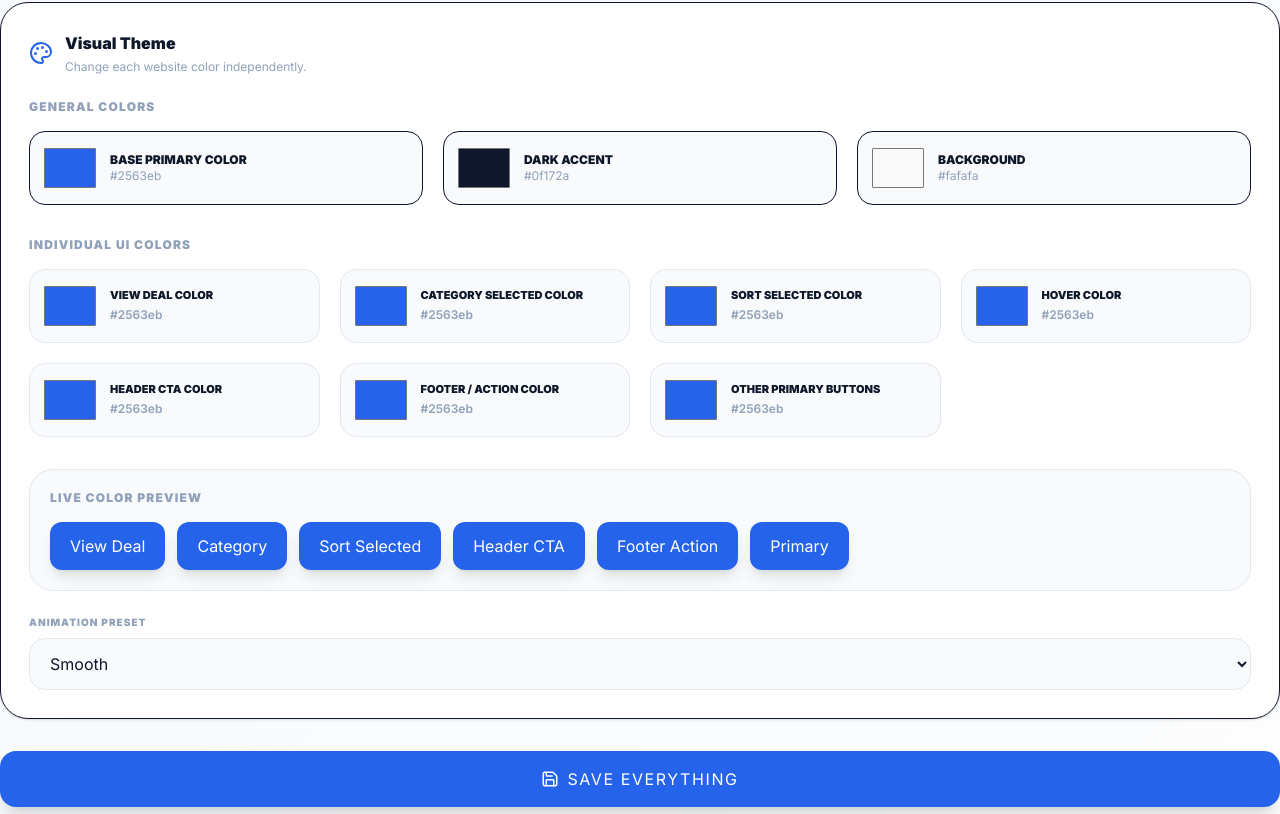
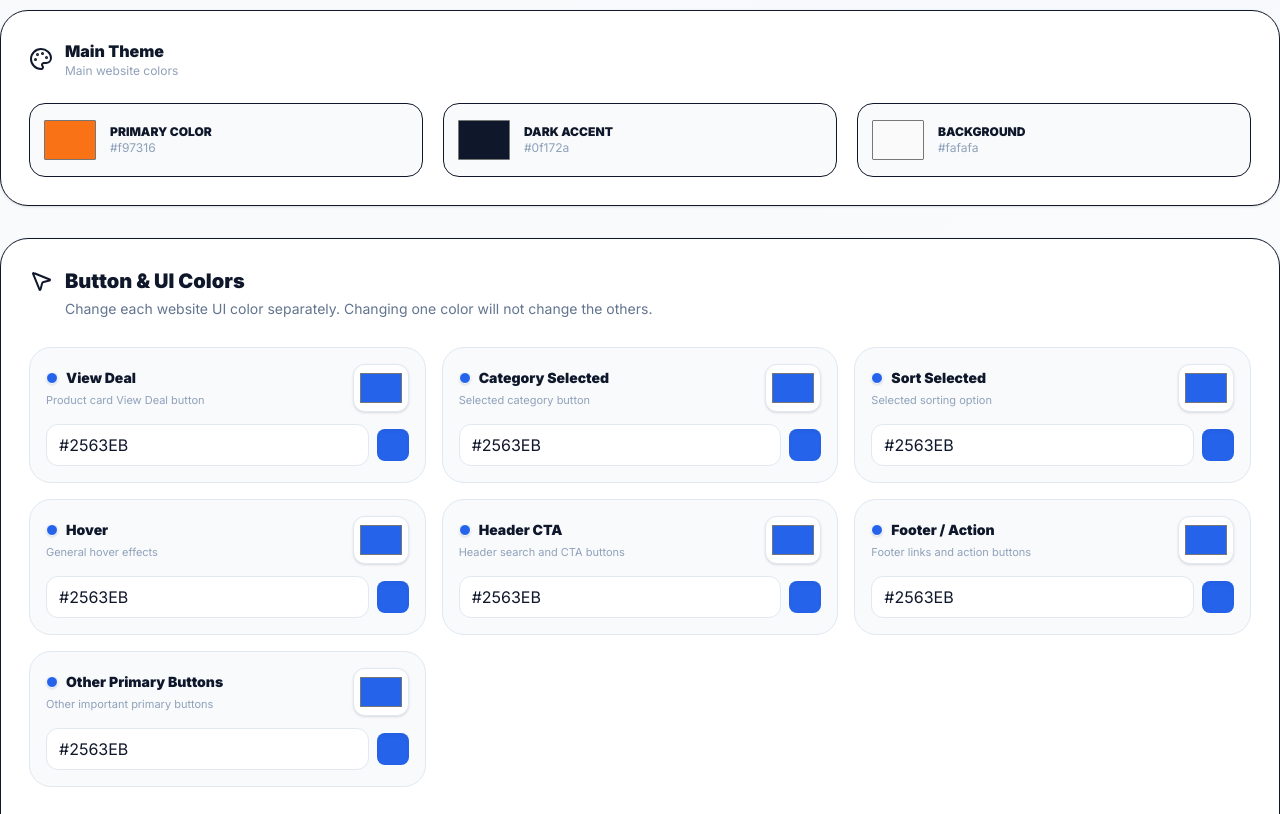
Before and after one commit to devappriyacostha-cyber/AffiliateShop-Pro-Optimized-Full-Build, a Next.js app: page /admin/settings in a window 1280 px wide. Shown: the part 926-1740 px from the top of the page. Built offline with nearby package versions, Linux system fonts and the light colour scheme; no server answers; the database is empty.

Commit message:
Update page.tsx

```diff
--- a/src/app/admin/settings/page.tsx
+++ b/src/app/admin/settings/page.tsx
@@ -1,7 +1,15 @@
 "use client";
 
 import { useState } from "react";
-import { Save, Palette, Globe2, Share2, Sparkles } from "lucide-react";
+import {
+  Save,
+  Palette,
+  Globe2,
+  Share2,
+  Sparkles,
+  MousePointer2,
+  SlidersHorizontal,
+} from "lucide-react";
 import { updateSettings } from "../actions";
 
 const defaults: Record<string, string> = {
@@ -13,17 +21,18 @@ const defaults: Record<string, string> = {
   youtubeUrl: "",
   instagramUrl: "",
 
-  primaryColor: "#2563eb",
+  primaryColor: "#f97316",
   accentColor: "#0f172a",
   backgroundColor: "#fafafa",
 
+  // NEW UI COLORS
   viewDealColor: "#2563eb",
   categorySelectedColor: "#2563eb",
   sortSelectedColor: "#2563eb",
   hoverColor: "#2563eb",
   headerCtaColor: "#2563eb",
   footerActionColor: "#2563eb",
-  primaryButtonColor: "#2563eb",
+  otherPrimaryColor: "#2563eb",
 
   animation: "smooth",
 
@@ -32,6 +41,50 @@ const defaults: Record<string, string> = {
   featuredTitle: "Featured Deals",
   searchPlaceholder: "Search products...",
 };
+
+type ColorItem = {
+  key: string;
+  label: string;
+  description: string;
+};
+
+const uiColors: ColorItem[] = [
+  {
+    key: "viewDealColor",
+    label: "View Deal",
+    description: "Product card View Deal button",
+  },
+  {
+    key: "categorySelectedColor",
+    label: "Category Selected",
+    description: "Selected category button",
+  },
+  {
+    key: "sortSelectedColor",
+    label: "Sort Selected",
+    description: "Selected sorting option",
+  },
+  {
+    key: "hoverColor",
+    label: "Hover",
+    description: "General hover effects",
+  },
+  {
+    key: "headerCtaColor",
+    label: "Header CTA",
+    description: "Header search and CTA buttons",
+  },
+  {
+    key: "footerActionColor",
+    label: "Footer / Action",
+    description: "Footer links and action buttons",
+  },
+  {
+    key: "otherPrimaryColor",
+    label: "Other Primary Buttons",
+    description: "Other important primary buttons",
+  },
+];
 
 export default function AdminSettings({
   initialSettings = {},
@@ -47,8 +100,8 @@ export default function AdminSettings({
   const [saved, setSaved] = useState(false);
 
   const set = (key: string, value: string) => {
-    setForm((v) => ({
-      ...v,
+    setForm((current) => ({
+      ...current,
       [key]: value,
     }));
   };
@@ -57,33 +110,26 @@ export default function AdminSettings({
     setSaving(true);
     setSaved(false);
 
+    try {
       await updateSettings(form);
 
-    setSaving(false);
       setSaved(true);
 
       setTimeout(() => {
         setSaved(false);
       }, 2500);
+    } finally {
+      setSaving(false);
     }
-
-  const colorSettings = [
-    ["viewDealColor", "View Deal Color"],
-    ["categorySelectedColor", "Category Selected Color"],
-    ["sortSelectedColor", "Sort Selected Color"],
-    ["hoverColor", "Hover Color"],
-    ["headerCtaColor", "Header CTA Color"],
-    ["footerActionColor", "Footer / Action Color"],
-    ["primaryButtonColor", "Other Primary Buttons"],
-  ];
+  }
 
   return (
     <div className="space-y-8">
 
-      {/* HEADER */}
+      {/* PAGE HEADER */}
       <div>
         <div className="flex items-center gap-3">
-          <Sparkles className="text-[var(--primary)]" />
+          <Sparkles className="settings-primary-icon" />
 
           <h1 className="text-3xl font-black tracking-tight text-slate-950">
             Site Settings
@@ -91,18 +137,18 @@ export default function AdminSettings({
         </div>
 
         <p className="mt-2 text-sm text-slate-500">
-          Control the website identity, content and every major UI color
+          Control the main website identity, links, content and visual theme
           from one place.
         </p>
       </div>
 
+      {/* BRAND + CONTENT */}
       <section className="grid gap-6 lg:grid-cols-2">
 
-        {/* BRAND */}
         <div className="rounded-[28px] border bg-white p-7 shadow-sm">
 
           <div className="mb-6 flex items-center gap-3">
-            <Globe2 className="text-[var(--primary)]" />
+            <Globe2 className="settings-primary-icon" />
 
             <h2 className="font-black">
               Brand & Content
@@ -120,6 +166,7 @@ export default function AdminSettings({
               ["featuredTitle", "Featured section title"],
               ["searchPlaceholder", "Search placeholder"],
             ].map(([key, label]) => (
+
               <label key={key} className="block">
 
                 <span className="mb-2 block text-[10px] font-black uppercase tracking-widest text-slate-400">
@@ -129,10 +176,11 @@ export default function AdminSettings({
                 <input
                   value={form[key] ?? ""}
                   onChange={(e) => set(key, e.target.value)}
-                  className="w-full rounded-2xl border border-slate-200 bg-slate-50 px-4 py-3.5 text-sm font-semibold outline-none transition focus:border-[var(--primary)] focus:ring-4 focus:ring-[color-mix(in_srgb,var(--primary)_10%,transparent)]"
+                  className="w-full rounded-2xl border border-slate-200 bg-slate-50 px-4 py-3.5 text-sm font-semibold outline-none transition focus:border-[var(--other-primary)] focus:ring-4 focus:ring-[color-mix(in_srgb,var(--other-primary)_10%,transparent)]"
                 />
 
               </label>
+
             ))}
 
           </div>
@@ -142,11 +190,13 @@ export default function AdminSettings({
         <div className="rounded-[28px] border bg-white p-7 shadow-sm">
 
           <div className="mb-6 flex items-center gap-3">
-            <Share2 className="text-[var(--primary)]" />
+
+            <Share2 className="settings-primary-icon" />
 
             <h2 className="font-black">
               Social Links
             </h2>
+
           </div>
 
           <div className="space-y-4">
@@ -156,6 +206,7 @@ export default function AdminSettings({
               ["youtubeUrl", "YouTube channel URL"],
               ["instagramUrl", "Instagram URL"],
             ].map(([key, label]) => (
+
               <label key={key} className="block">
 
                 <span className="mb-2 block text-[10px] font-black uppercase tracking-widest text-slate-400">
@@ -166,44 +217,42 @@ export default function AdminSettings({
                   value={form[key] ?? ""}
                   onChange={(e) => set(key, e.target.value)}
                   placeholder="https://..."
-                  className="w-full rounded-2xl border border-slate-200 bg-slate-50 px-4 py-3.5 text-sm font-semibold outline-none transition focus:border-[var(--primary)]"
+                  className="w-full rounded-2xl border border-slate-200 bg-slate-50 px-4 py-3.5 text-sm font-semibold outline-none transition focus:border-[var(--other-primary)]"
                 />
 
               </label>
+
             ))}
 
           </div>
         </div>
 
-        {/* VISUAL THEME */}
-        <div className="rounded-[28px] border bg-white p-7 shadow-sm lg:col-span-2">
+      </section>
+
+      {/* BASIC COLORS */}
+      <section className="rounded-[28px] border bg-white p-7 shadow-sm">
 
         <div className="mb-6 flex items-center gap-3">
-            <Palette className="text-[var(--primary)]" />
+
+          <Palette className="settings-primary-icon" />
 
           <div>
             <h2 className="font-black">
-                Visual Theme
+              Main Theme
             </h2>
 
-              <p className="mt-1 text-xs text-slate-400">
-                Change each website color independently.
+            <p className="text-xs text-slate-400">
+              Main website colors
             </p>
           </div>
+
         </div>
-
-          {/* GENERAL COLORS */}
-          <div className="mb-8">
-
-            <h3 className="mb-4 text-xs font-black uppercase tracking-widest text-slate-400">
-              General Colors
-            </h3>
 
         <div className="grid gap-5 sm:grid-cols-3">
 
           {[
-                ["primaryColor", "Base Primary Color"],
-                ["accentColor", "Dark Accent"],
+            ["primaryColor", "Primary color"],
+            ["accentColor", "Dark accent"],
             ["backgroundColor", "Background"],
           ].map(([key, label]) => (
 
@@ -220,52 +269,12 @@ export default function AdminSettings({
               />
 
               <div>
+
                 <div className="text-xs font-black uppercase">
                   {label}
                 </div>
 
                 <div className="text-xs text-slate-400">
-                      {form[key]}
-                    </div>
-                  </div>
-
-                </label>
-
-              ))}
-
-            </div>
-          </div>
-
-          {/* INDIVIDUAL COLORS */}
-          <div>
-
-            <h3 className="mb-4 text-xs font-black uppercase tracking-widest text-slate-400">
-              Individual UI Colors
-            </h3>
-
-            <div className="grid gap-5 sm:grid-cols-2 lg:grid-cols-4">
-
-              {colorSettings.map(([key, label]) => (
-
-                <label
-                  key={key}
-                  className="group flex items-center gap-3 rounded-2xl border border-slate-200 bg-slate-50 p-3 transition hover:border-slate-300 hover:bg-white"
-                >
-
-                  <input
-                    type="color"
-                    value={form[key]}
-                    onChange={(e) => set(key, e.target.value)}
-                    className="h-12 w-14 cursor-pointer rounded-xl border-0 bg-transparent"
-                  />
-
-                  <div className="min-w-0">
-
-                    <div className="text-[11px] font-black uppercase leading-tight">
-                      {label}
-                    </div>
-
-                    <div className="mt-1 text-xs font-semibold text-slate-400">
                   {form[key]}
                 </div>
 
@@ -276,70 +285,197 @@ export default function AdminSettings({
           ))}
 
         </div>
+
+      </section>
+
+      {/* NEW UI COLOR CONTROL */}
+      <section className="rounded-[28px] border bg-white p-7 shadow-sm">
+
+        <div className="mb-7 flex items-start gap-3">
+
+          <MousePointer2 className="settings-primary-icon mt-0.5" />
+
+          <div>
+
+            <h2 className="text-xl font-black">
+              Button & UI Colors
+            </h2>
+
+            <p className="mt-1 text-sm text-slate-500">
+              Change each website UI color separately.
+              Changing one color will not change the others.
+            </p>
+
           </div>
 
-          {/* COLOR PREVIEW */}
-          <div className="mt-8 rounded-3xl border border-slate-200 bg-slate-50 p-5">
+        </div>
 
-            <div className="mb-4 text-xs font-black uppercase tracking-widest text-slate-400">
-              Live Color Preview
+        <div className="grid gap-4 md:grid-cols-2 xl:grid-cols-3">
+
+          {uiColors.map((item) => (
+
+            <div
+              key={item.key}
+              className="group rounded-[22px] border border-slate-200 bg-slate-50 p-4 transition hover:-translate-y-0.5 hover:shadow-md"
+            >
+
+              <div className="flex items-center justify-between gap-4">
+
+                <div className="min-w-0">
+
+                  <div className="flex items-center gap-2">
+
+                    <div
+                      className="h-3 w-3 rounded-full border border-white shadow-sm"
+                      style={{
+                        backgroundColor:
+                          form[item.key] || "#2563eb",
+                      }}
+                    />
+
+                    <div className="text-sm font-black text-slate-900">
+                      {item.label}
+                    </div>
+
+                  </div>
+
+                  <div className="mt-1 text-[11px] leading-4 text-slate-400">
+                    {item.description}
+                  </div>
+
+                </div>
+
+                <input
+                  type="color"
+                  value={form[item.key] || "#2563eb"}
+                  onChange={(e) => set(item.key, e.target.value)}
+                  title={`${item.label} color`}
+                  className="h-12 w-14 shrink-0 cursor-pointer rounded-xl border border-slate-200 bg-white p-1 shadow-sm"
+                />
+
+              </div>
+
+              <div className="mt-3 flex items-center gap-2">
+
+                <input
+                  type="text"
+                  value={form[item.key] || "#2563eb"}
+                  onChange={(e) => set(item.key, e.target.value)}
+                  className="min-w-0 flex-1 rounded-xl border border-slate-200 bg-white px-3 py-2 text-xs font-bold uppercase outline-none focus:border-[var(--other-primary)]"
+                />
+
+                <div
+                  className="h-8 w-8 shrink-0 rounded-lg shadow-inner"
+                  style={{
+                    backgroundColor:
+                      form[item.key] || "#2563eb",
+                  }}
+                />
+
+              </div>
+
+            </div>
+
+          ))}
+
+        </div>
+
+        {/* LIVE PREVIEW */}
+        <div className="mt-7 rounded-[24px] border border-dashed border-slate-300 bg-slate-50 p-5">
+
+          <div className="mb-4 flex items-center gap-2">
+
+            <SlidersHorizontal
+              size={16}
+              className="text-slate-400"
+            />
+
+            <span className="text-[10px] font-black uppercase tracking-widest text-slate-400">
+              Live Preview
+            </span>
+
           </div>
 
           <div className="flex flex-wrap gap-3">
 
             <button
               type="button"
-                style={{ backgroundColor: form.viewDealColor }}
-                className="rounded-xl px-5 py-3 text-xs font-black text-white shadow-lg"
+              style={{
+                backgroundColor: form.viewDealColor,
+              }}
+              className="rounded-xl px-5 py-3 text-xs font-black uppercase tracking-wider text-white shadow-sm"
             >
               View Deal
             </button>
 
             <button
               type="button"
-                style={{ backgroundColor: form.categorySelectedColor }}
-                className="rounded-xl px-5 py-3 text-xs font-black text-white shadow-lg"
+              style={{
+                backgroundColor: form.categorySelectedColor,
+              }}
+              className="rounded-xl px-5 py-3 text-xs font-black uppercase tracking-wider text-white shadow-sm"
             >
-                Category
+              Selected Category
             </button>
 
             <button
               type="button"
-                style={{ backgroundColor: form.sortSelectedColor }}
-                className="rounded-xl px-5 py-3 text-xs font-black text-white shadow-lg"
+              style={{
+                backgroundColor: form.sortSelectedColor,
+              }}
+              className="rounded-xl px-5 py-3 text-xs font-black uppercase tracking-wider text-white shadow-sm"
             >
-                Sort Selected
+              Selected Sort
             </button>
 
             <button
               type="button"
-                style={{ backgroundColor: form.headerCtaColor }}
-                className="rounded-xl px-5 py-3 text-xs font-black text-white shadow-lg"
+              style={{
+                backgroundColor: form.headerCtaColor,
+              }}
+              className="rounded-xl px-5 py-3 text-xs font-black uppercase tracking-wider text-white shadow-sm"
             >
               Header CTA
             </button>
 
             <button
               type="button"
-                style={{ backgroundColor: form.footerActionColor }}
-                className="rounded-xl px-5 py-3 text-xs font-black text-white shadow-lg"
+              style={{
+                backgroundColor: form.footerActionColor,
+              }}
+              className="rounded-xl px-5 py-3 text-xs font-black uppercase tracking-wider text-white shadow-sm"
             >
               Footer Action
             </button>
 
             <button
               type="button"
-                style={{ backgroundColor: form.primaryButtonColor }}
-                className="rounded-xl px-5 py-3 text-xs font-black text-white shadow-lg"
+              style={{
+                backgroundColor: form.otherPrimaryColor,
+              }}
+              className="rounded-xl px-5 py-3 text-xs font-black uppercase tracking-wider text-white shadow-sm"
             >
               Primary
             </button>
 
           </div>
+
         </div>
 
+      </section>
+
       {/* ANIMATION */}
-          <div className="mt-6">
+      <section className="rounded-[28px] border bg-white p-7 shadow-sm">
+
+        <div className="mb-5 flex items-center gap-3">
+
+          <Sparkles className="settings-primary-icon" />
+
+          <h2 className="font-black">
+            Animation
+          </h2>
+
+        </div>
 
         <label className="block">
 
@@ -350,19 +486,27 @@ export default function AdminSettings({
           <select
             value={form.animation}
             onChange={(e) => set("animation", e.target.value)}
-                className="w-full rounded-2xl border border-slate-200 bg-slate-50 px-4 py-3.5 font-bold outline-none transition focus:border-[var(--primary)]"
+            className="w-full rounded-2xl border border-slate-200 bg-slate-50 px-4 py-3.5 font-bold outline-none focus:border-[var(--other-primary)]"
           >
-                <option value="smooth">Smooth</option>
-                <option value="minimal">Minimal</option>
-                <option value="energetic">Energetic</option>
-                <option value="none">No animation</option>
+            <option value="smooth">
+              Smooth
+            </option>
+
+            <option value="minimal">
+              Minimal
+            </option>
+
+            <option value="energetic">
+              Energetic
+            </option>
+
+            <option value="none">
+              No animation
+            </option>
+
           </select>
 
         </label>
-
-          </div>
-
-        </div>
 
       </section>
 
@@ -370,8 +514,9 @@ export default function AdminSettings({
       <button
         disabled={saving}
         onClick={save}
-        className="flex w-full items-center justify-center gap-2 rounded-2xl bg-[var(--primary)] py-4 font-black uppercase tracking-widest text-white shadow-xl transition hover:brightness-90 disabled:opacity-50"
+        className="settings-save-button flex w-full items-center justify-center gap-2 rounded-2xl py-4 font-black uppercase tracking-widest text-white shadow-xl transition hover:-translate-y-0.5 disabled:opacity-50"
       >
+
         <Save size={18} />
 
         {saving
@@ -379,6 +524,7 @@ export default function AdminSettings({
           : saved
             ? "Saved ✓"
             : "Save Everything"}
+
       </button>
 
     </div>
```
Lines whose indentation alone changed are shown as unchanged.
